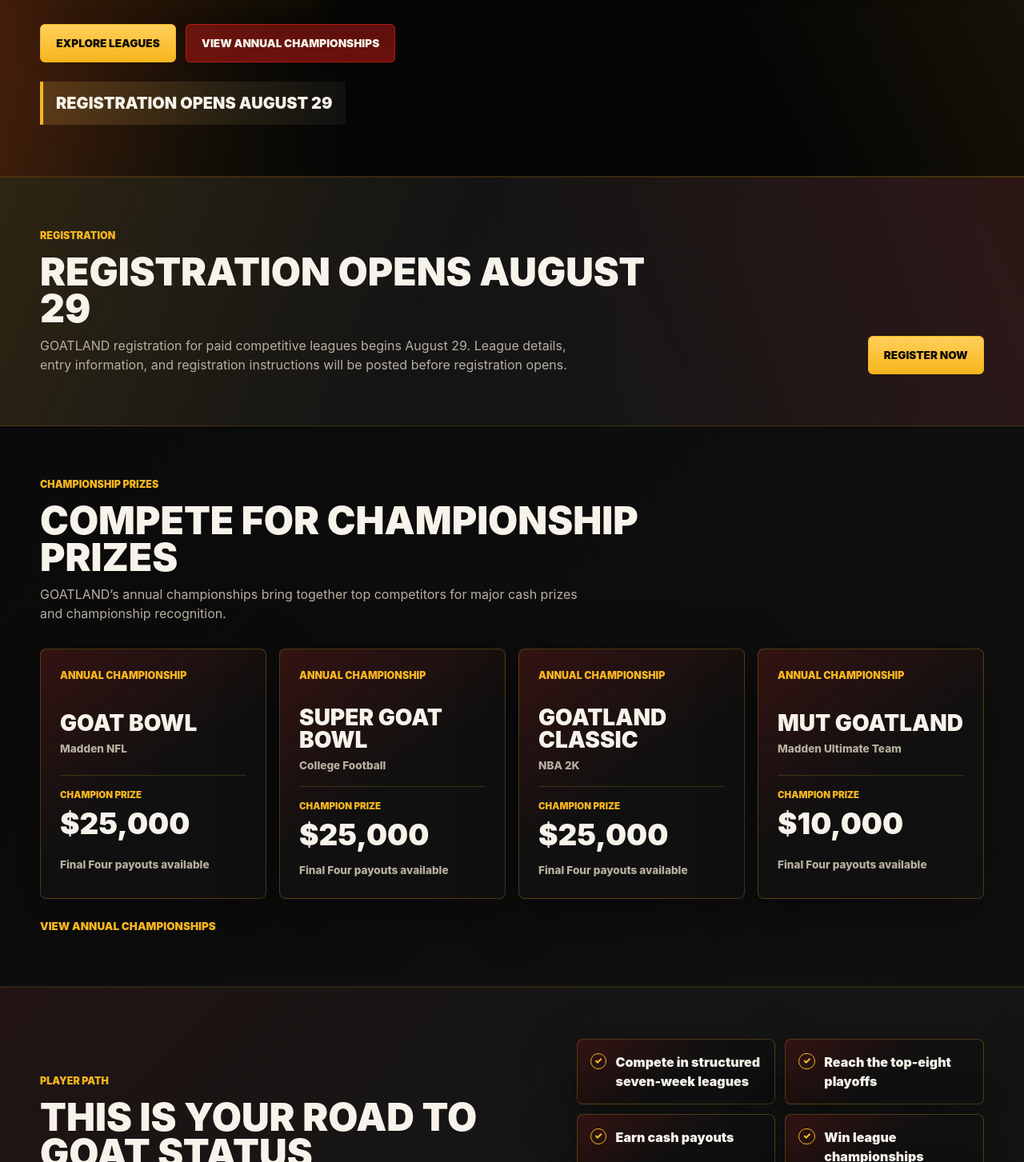
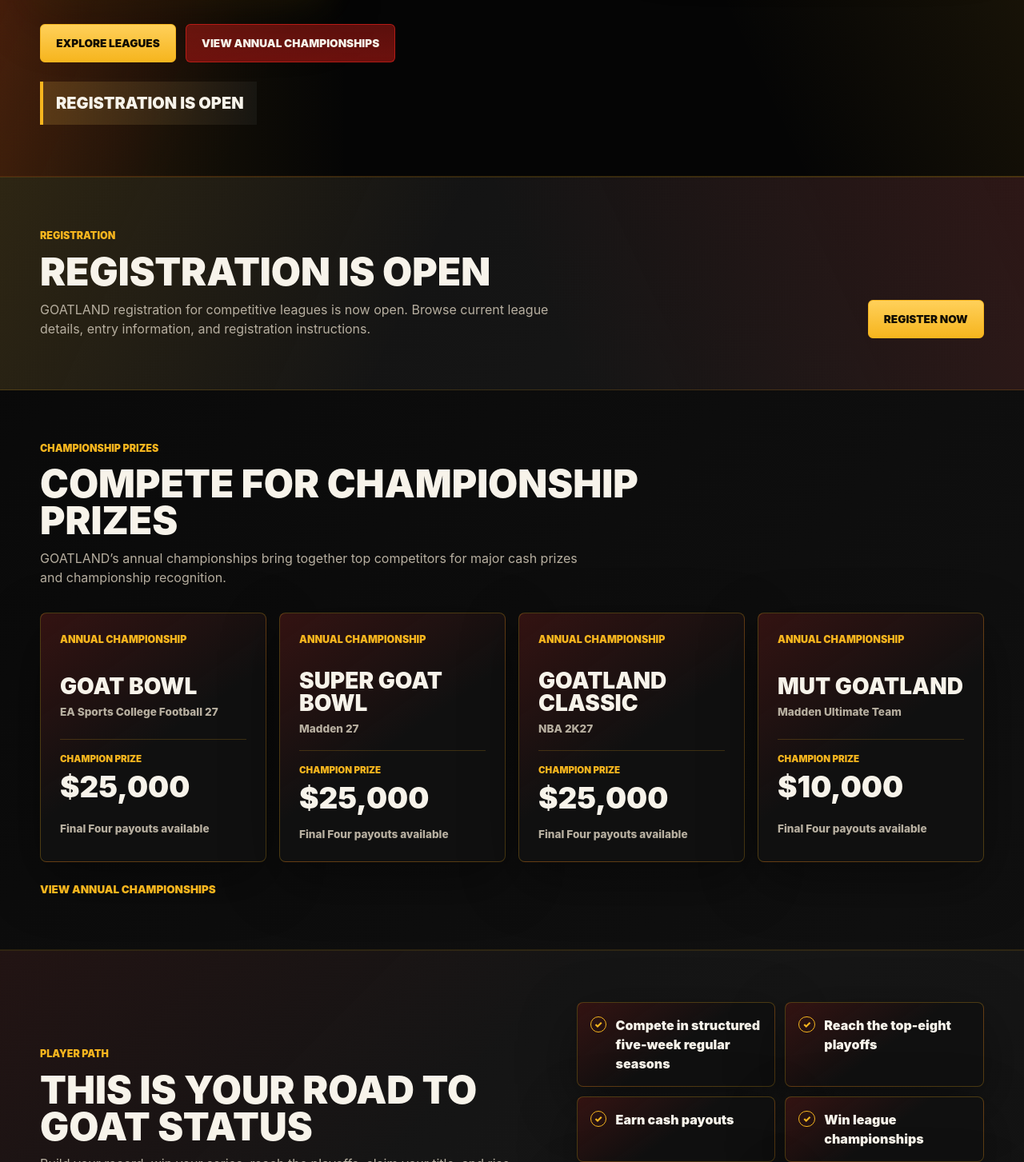
Before and after one commit to guess01325/goatland-website, a React (Vite) app: page / in a window 1280 px wide. Shown: the part 817-2270 px from the top of the page at 80% size. Built offline with nearby package versions, Linux system fonts and the light colour scheme; no server answers.

Commit message:
Align launch registration content

```diff
--- a/src/data/games.ts
+++ b/src/data/games.ts
@@ -80,7 +80,7 @@
         value:
           'Best of 5; Games 1–4: 3 Minute Quarters; Game 5: 5 Minute Quarters; Difficulty: All-Madden',
       },
-      { label: 'Annual Tournament', value: 'GOAT Bowl' },
+      { label: 'Annual Tournament', value: 'Super GOAT Bowl' },
     ],
     detailSummaries: [
       {
@@ -142,7 +142,7 @@
         value:
           'Best of 5; Games 1–4: 3 Minute Quarters; Game 5: 5 Minute Quarters; Difficulty: Heisman',
       },
-      { label: 'Annual Tournament', value: 'Super GOAT Bowl' },
+      { label: 'Annual Tournament', value: 'GOAT Bowl' },
     ],
     detailSummaries: [
       {
@@ -266,7 +266,7 @@
         value:
           'Best of 5; Rotation: Game 1 — Hardpoint; Game 2 — Search & Destroy; Game 3 — Control; Game 4 — Hardpoint; Game 5 — Search & Destroy; Difficulty: Official CDL Rules',
       },
-      { label: 'Annual Tournament', value: 'MUT GOATLAND' },
+      { label: 'Annual Tournament', value: 'Not Available' },
     ],
     detailSummaries: [
       {
@@ -314,9 +314,9 @@
     ],
     howItWorks: [
       'Choose an MLB Tier 1 or Tier 2 league.',
-      'Compete through a random 7-week regular season schedule.',
+      'Compete through a five-week regular season with two matches per week.',
       'Play best-of-five matches during the league schedule.',
-      'Finish in the top 8 to qualify for Week 8 playoffs.',
+      'Finish in the top 8 to qualify for the playoffs.',
     ],
     statusTitle: 'MLB 27 supports Tier 1 and Tier 2.',
     statusText: 'Review the Leagues and Rules pages for current MLB 27 competition details.',
@@ -343,8 +343,9 @@
         title: '16-player season structure',
         items: [
           '16-player leagues',
-          '7-week regular season',
-          'Week 8 playoffs',
+          'Five-week regular season',
+          'Two matches per week',
+          'Playoffs',
           'Top 8 qualify',
           'Random schedule',
         ],
--- a/src/data/registration.ts
+++ b/src/data/registration.ts
@@ -1,8 +1,8 @@
 export const registrationAnnouncement = {
-  opensLabel: 'Registration Opens August 29',
+  opensLabel: 'Registration Is Open',
   heroBody:
-    'Paid competitive leagues are coming to GOATLAND. Full registration details will be available when registration opens.',
+    'Registration for GOATLAND competitive leagues is now open. Explore current league details and registration information.',
   sectionBody:
-    'GOATLAND registration for paid competitive leagues begins August 29. League details, entry information, and registration instructions will be posted before registration opens.',
+    'GOATLAND registration for competitive leagues is now open. Browse current league details, entry information, and registration instructions.',
   informationPath: '/leagues',
 };
--- a/src/pages/HomePage.tsx
+++ b/src/pages/HomePage.tsx
@@ -5,14 +5,14 @@
 import { registrationAnnouncement } from '../data/registration';
 
 const championshipPrizes = [
-  { name: 'GOAT Bowl', game: 'Madden NFL', prize: '$25,000' },
-  { name: 'Super GOAT Bowl', game: 'College Football', prize: '$25,000' },
-  { name: 'GOATLAND Classic', game: 'NBA 2K', prize: '$25,000' },
+  { name: 'GOAT Bowl', game: 'EA Sports College Football 27', prize: '$25,000' },
+  { name: 'Super GOAT Bowl', game: 'Madden 27', prize: '$25,000' },
+  { name: 'GOATLAND Classic', game: 'NBA 2K27', prize: '$25,000' },
   { name: 'MUT GOATLAND', game: 'Madden Ultimate Team', prize: '$10,000' },
 ];
 
 const playerBenefits = [
-  'Compete in structured seven-week leagues',
+  'Compete in structured five-week regular seasons',
   'Reach the top-eight playoffs',
   'Earn cash payouts',
   'Win league championships',
@@ -38,8 +38,8 @@
     text: 'Join a structured competition built for serious players.',
   },
   {
-    title: 'Compete for Seven Weeks',
-    text: 'Play the season, protect your spot, and chase the standings.',
+    title: 'Compete for Five Weeks',
+    text: 'Play two matches per week, protect your spot, and chase the standings.',
   },
   {
     title: 'Reach the Playoffs',
```
